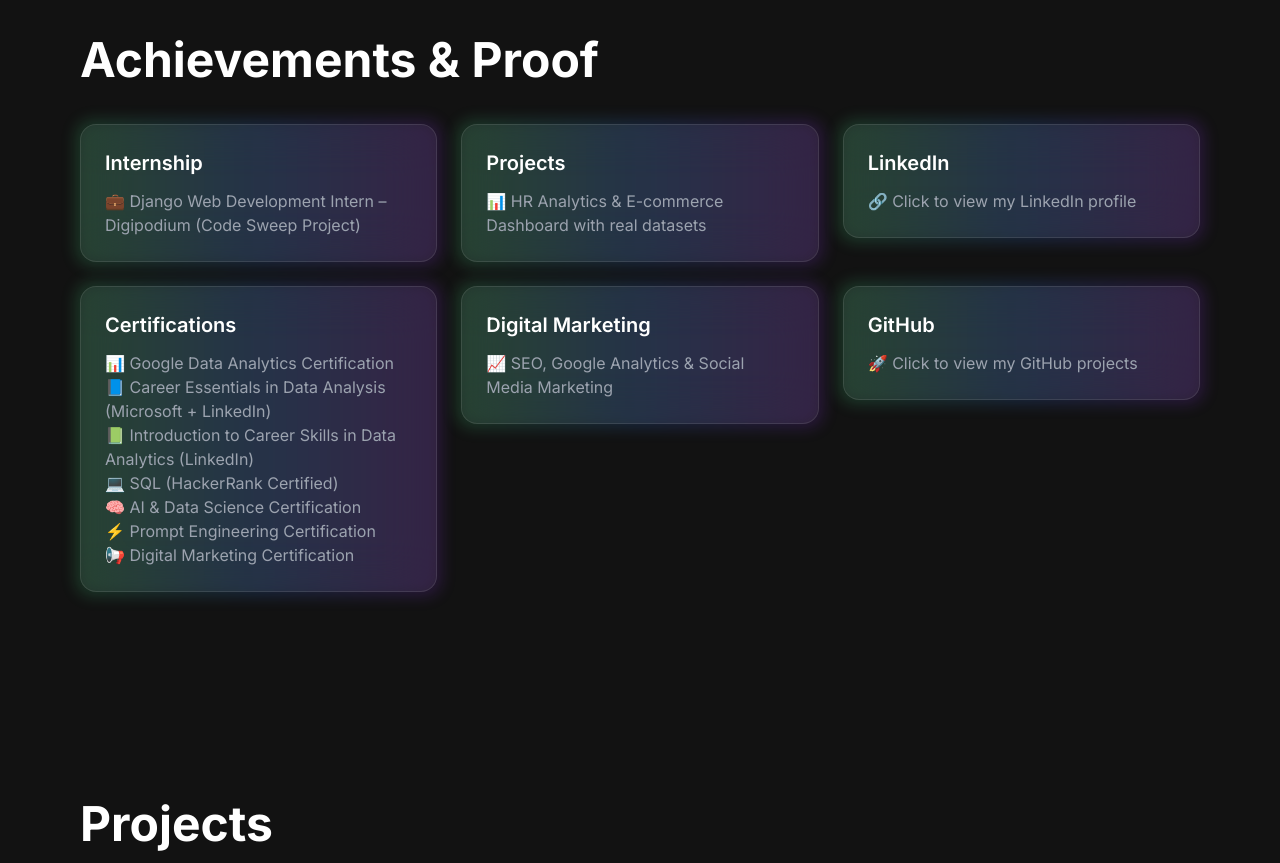
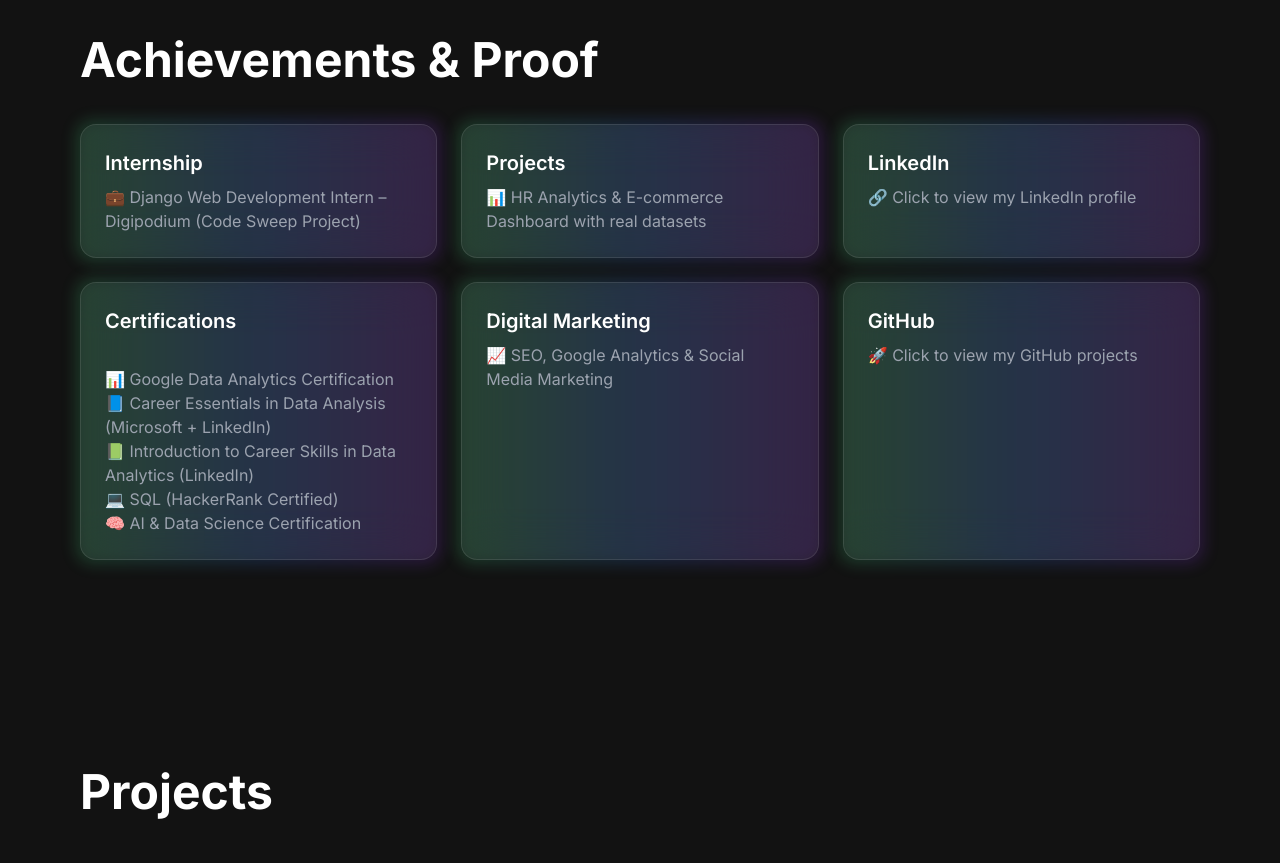
Before and after one commit to iamdeepraj9119/portfolio, a Next.js app: page / in a window 1280 px wide. Shown: the part 4840-5703 px from the top of the page. Built offline with nearby package versions, Linux system fonts and the light colour scheme.

Commit message:
added SEO metadata

```diff
--- /dev/null
+++ b/app/components/CertificateGallery.tsx
@@ -0,0 +1,82 @@
+'use client';
+
+import { useState } from 'react';
+import Image from 'next/image';
+
+const certificates = [
+  {
+    src: '/cert1.jpg',
+    title: 'Google Data Analytics',
+  },
+  {
+    src: '/cert2.jpg',
+    title: 'Career Essentials (Microsoft + LinkedIn)',
+  },
+  {
+    src: '/cert3.jpg',
+    title: 'SQL HackerRank',
+  },
+  {
+    src: '/cert4.jpg',
+    title: 'Prompt Engineering',
+  },
+  {
+    src: '/cert5.jpg',
+    title: 'AI & Data Science',
+  },
+];
+
+export default function CertificateGallery() {
+  const [selected, setSelected] = useState<string | null>(null);
+
+  return (
+    <section className="mt-16">
+      <h2 className="text-2xl sm:text-3xl md:text-4xl font-bold text-white mb-8">
+        Certificates Gallery
+      </h2>
+
+      {/* GRID */}
+      <div className="grid grid-cols-1 sm:grid-cols-2 md:grid-cols-3 gap-6">
+
+        {certificates.map((cert, i) => (
+          <div
+            key={i}
+            onClick={() => setSelected(cert.src)}
+            className="cursor-pointer group"
+          >
+            <div className="overflow-hidden rounded-xl border border-white/10">
+              <Image
+                src={cert.src}
+                alt={cert.title}
+                width={500}
+                height={300}
+                className="rounded-xl group-hover:scale-105 transition"
+              />
+            </div>
+
+            <p className="text-sm text-gray-400 mt-2 text-center">
+              {cert.title}
+            </p>
+          </div>
+        ))}
+
+      </div>
+
+      {/* MODAL */}
+      {selected && (
+        <div
+          onClick={() => setSelected(null)}
+          className="fixed inset-0 bg-black/80 flex items-center justify-center z-50"
+        >
+          <Image
+            src={selected}
+            alt="Certificate"
+            width={800}
+            height={600}
+            className="rounded-xl max-w-[90%] max-h-[90%]"
+          />
+        </div>
+      )}
+    </section>
+  );
+}
--- a/app/components/Sections.tsx
+++ b/app/components/Sections.tsx
@@ -132,13 +132,13 @@ export default function SkillsSection() {
             },
             {
               title: "Certifications",
-              desc: `📊 Google Data Analytics Certification
+              desc: `
+📊 Google Data Analytics Certification
 📘 Career Essentials in Data Analysis (Microsoft + LinkedIn)
 📗 Introduction to Career Skills in Data Analytics (LinkedIn)
 💻 SQL (HackerRank Certified)
 🧠 AI & Data Science Certification
-⚡ Prompt Engineering Certification
-📢 Digital Marketing Certification`,
+              `,
             },
             {
               title: "Digital Marketing",
@@ -149,39 +149,32 @@ export default function SkillsSection() {
               desc: "🚀 Click to view my GitHub projects",
               link: "https://github.com/YOUR-USERNAME",
             },
-          ].map((item, i) => {
-            const Card = (
-              <motion.div
+          ].map((item, i) => (
+            <motion.a
+              key={i}
+              href={item.link || "#"}
+              target="_blank"
               whileHover={{ scale: 1.05 }}
               initial={{ opacity: 0, y: 40 }}
               whileInView={{ opacity: 1, y: 0 }}
               viewport={{ once: true }}
               transition={{ duration: 0.4 }}
-                className="relative group"
+              className="relative group block"
             >
               <div className="absolute -inset-1 bg-gradient-to-r
               from-green-400 via-blue-500 to-purple-600
               rounded-2xl blur opacity-20 group-hover:opacity-60 transition"></div>
 
-                <div className="relative bg-white/5 border border-white/10 p-6 rounded-2xl backdrop-blur-xl h-full">
-                  <h3 className="text-lg sm:text-xl font-semibold mb-3 text-white">
+              <div className="relative bg-white/5 border border-white/10 p-6 rounded-2xl backdrop-blur-xl h-full whitespace-pre-line">
+                <h3 className="text-lg sm:text-xl font-semibold mb-2 text-white">
                   {item.title}
                 </h3>
-                  <p className="text-gray-400 text-sm sm:text-base whitespace-pre-line leading-relaxed">
+                <p className="text-gray-400 text-sm sm:text-base">
                   {item.desc}
                 </p>
               </div>
-              </motion.div>
-            );
-
-            return item.link ? (
-              <a key={i} href={item.link} target="_blank">
-                {Card}
-              </a>
-            ) : (
-              <div key={i}>{Card}</div>
-            );
-          })}
+            </motion.a>
+          ))}
         </div>
       </section>
 
```
Lines whose indentation alone changed are shown as unchanged.
